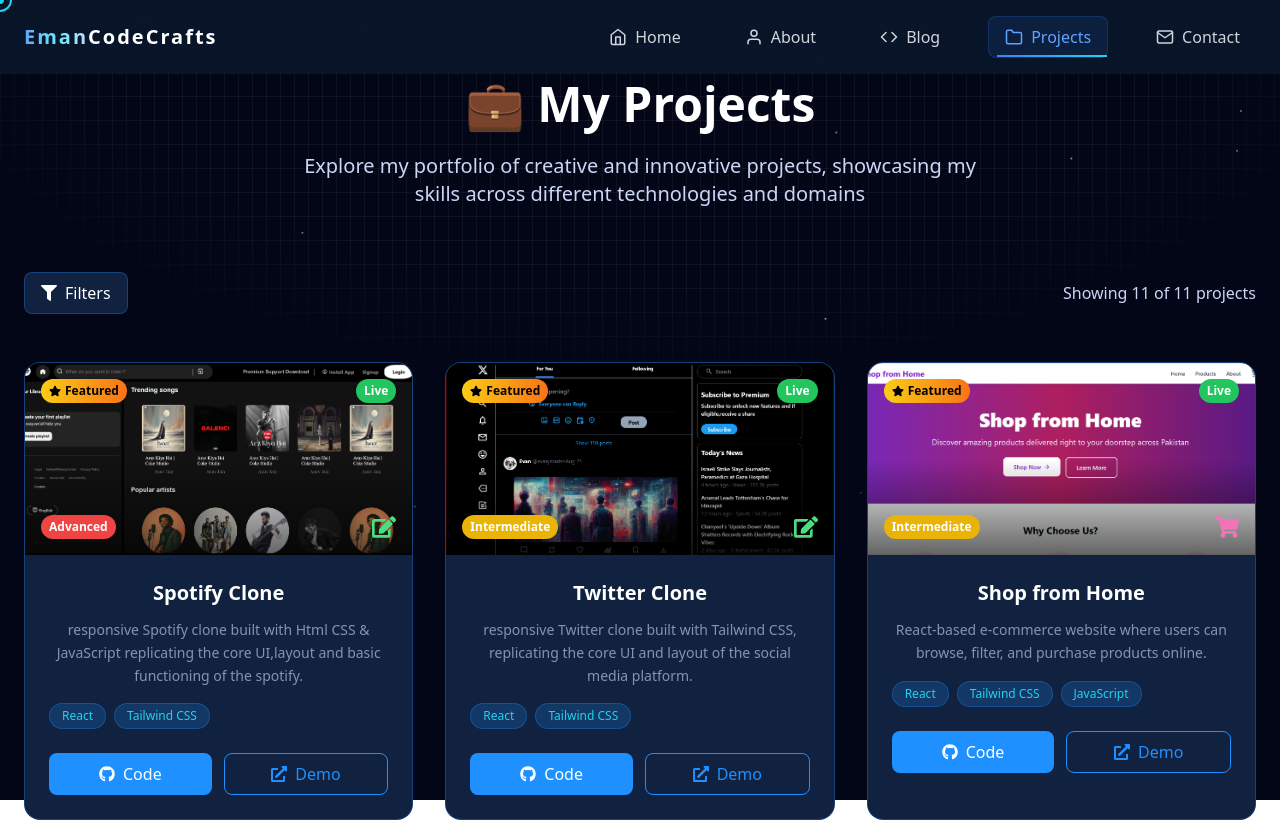
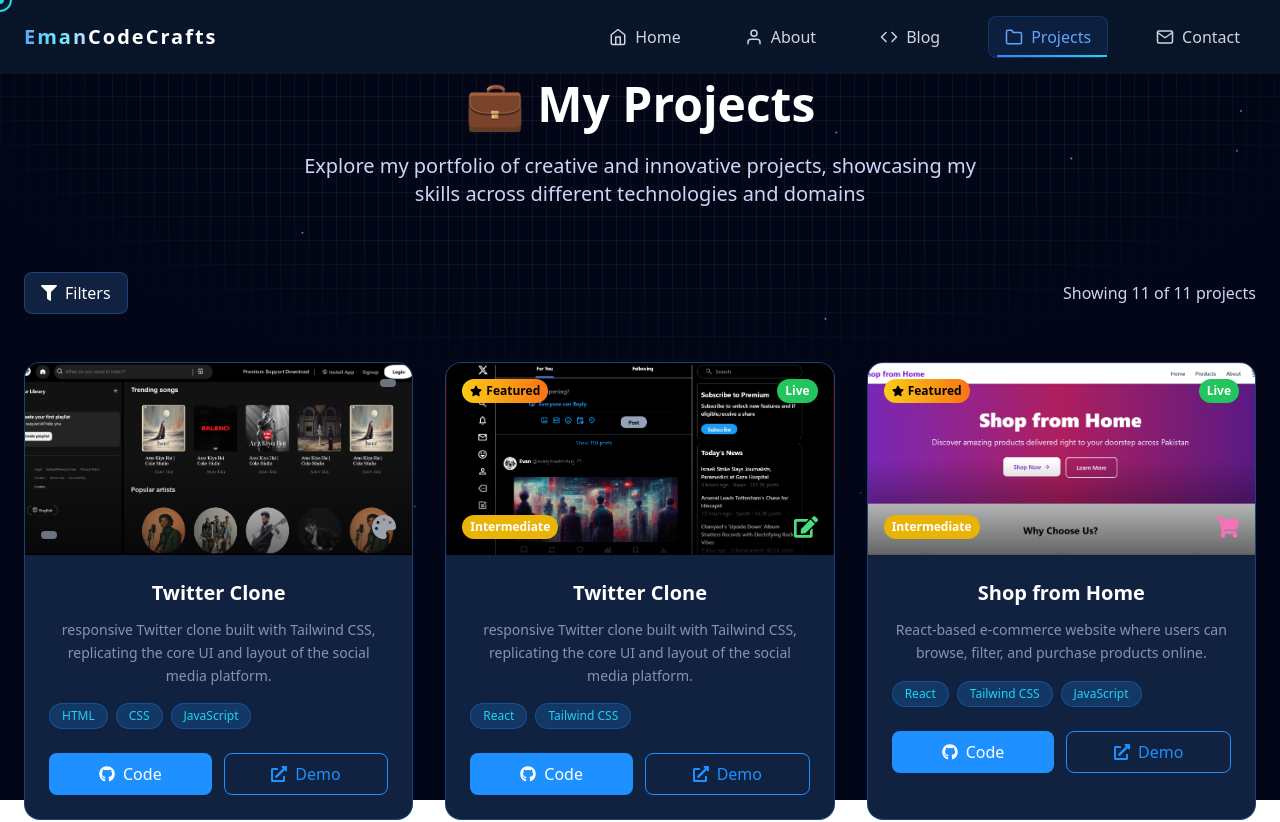
Before and after one commit to eman-projectspace/react-portfolio, a React (Create React App) app: page /projects in a window 1280 px wide. Shown: the top 822 px of the page. Built offline with nearby package versions, Linux system fonts and the light colour scheme.

Commit message:
Updated Spotify Clone

```diff
--- a/src/pages/Contacts.js
+++ b/src/pages/Contacts.js
@@ -34,7 +34,7 @@
   ];
 
   return (
-    <section className="min-h-screen text-white flex flex-col items-center justify-center px-4 text-center overflow-x-hidden">
+    <section className="min-h-screen text-white flex flex-col items-center justify-center  text-center overflow-x-hidden px-6 py-20">
 
       {/* Animated Background */}
       <SmallDots />
--- a/src/pages/Home.js
+++ b/src/pages/Home.js
@@ -34,8 +34,8 @@
     title: 'Spotify Clone',
     description: 'A responsive Spotify music player clone built using HTML, CSS, and JavaScript. Features include a working play/pause, next/previous buttons, and volume control. Developed for learning web development and UI/UX design.',
     tech: ['HTML', 'CSS', 'JavaScript'],
-    codeLink: 'https://github.com/eman-projectspace/Spotify',
-    demoLink: 'https://spotify-clone-eman.vercel.app/',
+    codeLink: 'https://github.com/eman-projectspace/spotify-clone',
+    demoLink: 'https://spotify-clone-tan-nine.vercel.app/',
     image: '/Spotify.jpeg',
   },
 
@@ -63,7 +63,7 @@
 
 
   return (
-    <section className="min-h-screen text-white flex flex-col items-center justify-center  text-center overflow-x-hidden px-6 py-20">
+    <section className="min-h-screen text-white flex flex-col items-center justify-center  text-center overflow-x-hidden px-6 py-0">
 
 
       {/* Profile Image */}
--- a/src/pages/Projects.js
+++ b/src/pages/Projects.js
@@ -148,16 +148,12 @@
   },
   {
     id: 11,
-    title: 'Spotify Clone',
-    description: 'responsive Spotify clone built with Html CSS & JavaScript replicating the core UI,layout and basic functioning of the spotify.',
-    tech: ['React', 'Tailwind CSS'],
+    title: 'Twitter Clone',
+    description: 'responsive Twitter clone built with Tailwind CSS, replicating the core UI and layout of the social media platform.',
+    tech: ['HTML', 'CSS', 'JavaScript'],
     codeLink: 'https://github.com/eman-projectspace/spotify-clone',
     demoLink: 'https://spotify-clone-tan-nine.vercel.app/',
     image: '/Spotify.jpeg',
-    category: 'Clone',
-    featured: true,
-    difficulty: 'Advanced',
-    status: 'Live'
   }
 
 
@@ -216,7 +212,7 @@
   };
 
   return (
-    <section className="min-h-screen text-white flex flex-col items-center justify-center  text-center overflow-x-hidden px-6 py-20">
+    <section className="min-h-screen text-white flex flex-col items-center justify-center text-center overflow-x-hidden px-6 py-20">
 
       {/* Animated Background */}
       <SmallDots />
```
Also changed, not shown: public/index.html (+5 -4 lines).
